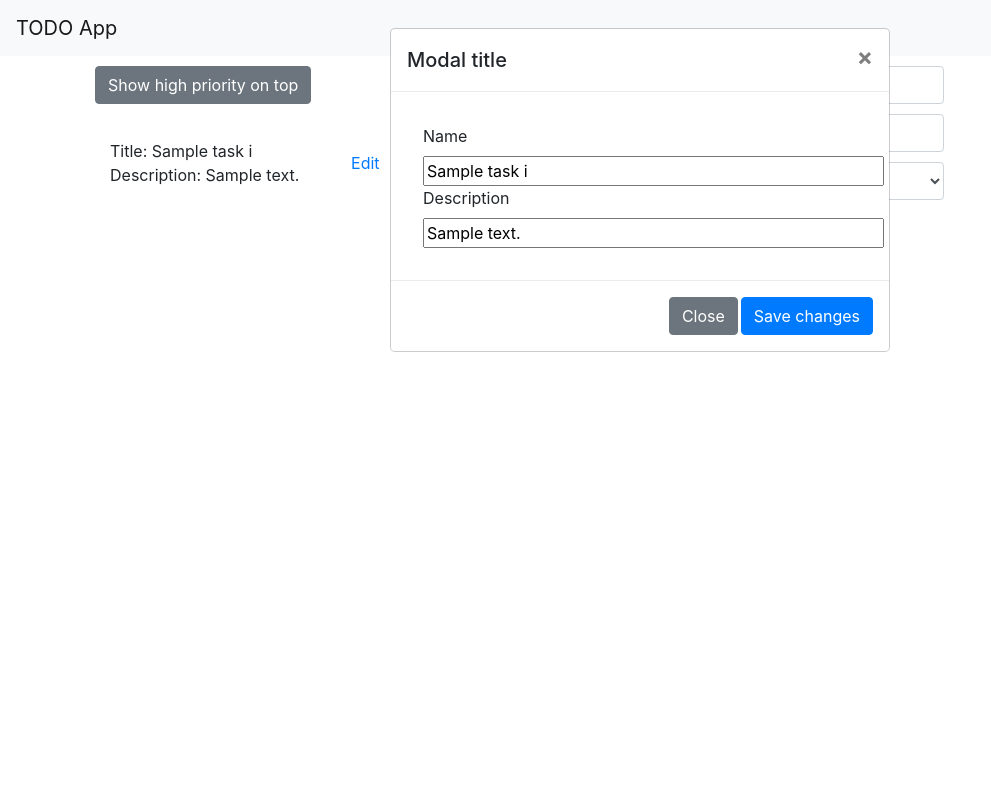
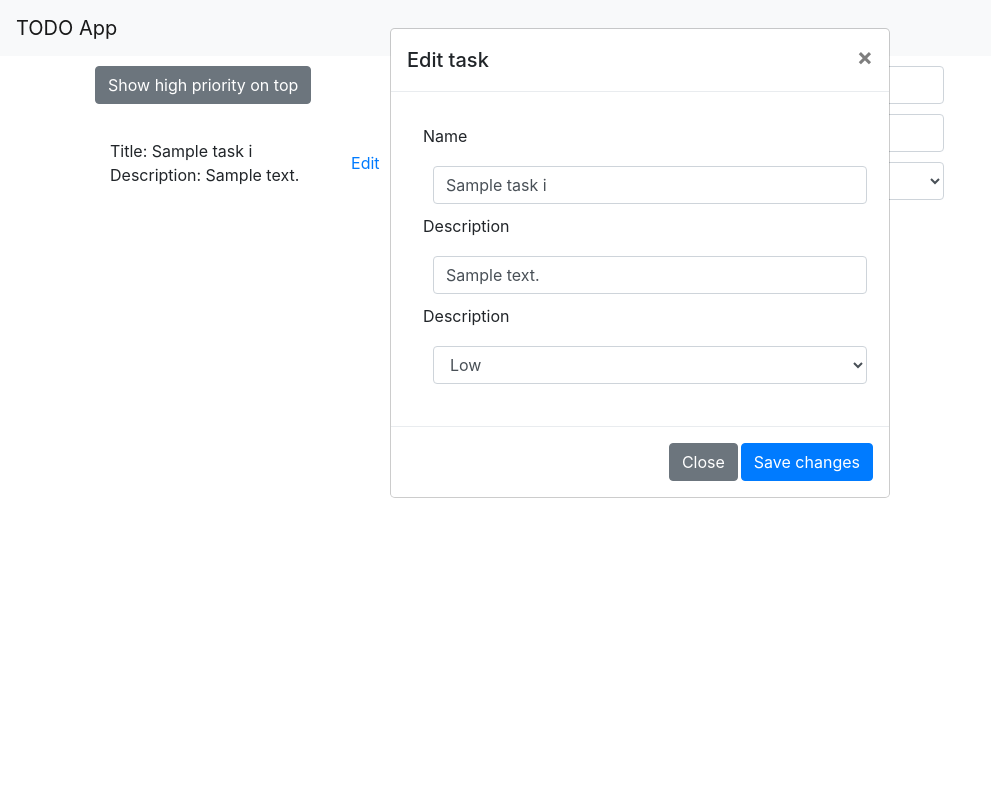
Before and after one commit to gfedorenko/todo_app, a Django app: template todo/templates/todo.html in a window 1280 px wide, after a click on "Edit". Shown: the whole page, without its empty margins (0-991 px from the left). Run offline with Django 3.2, Linux system fonts and the light colour scheme; the template is opened without the code that fills it: most values are stand-ins (such as "Sample title", 1, 10 or a date in 2020); some libraries are stand-ins or nearby versions.

Commit message:
Update dockerfile and update form

```diff
--- a/todo/templates/partials/_tasks.html
+++ b/todo/templates/partials/_tasks.html
@@ -1,6 +1,8 @@
 
 <div id="tasks"
-    class="tasks-list">
+    class="tasks-list"
+    hx-target="#tasks"
+    hx-swap="outerHTML">
     <button
         class="btn btn-secondary btn-sort"
         hx-get="{% url 'tasks' %}"
@@ -26,7 +28,7 @@
                 <div class="modal fade" data-backdrop='false'
                     id="edit{{ task_i.id }}"
                     tabindex="-1"
-                    aria-labelledby="exampleModalLabel" aria-hidden="true">
+                    aria-hidden="true">
                     <div class="modal-dialog">
                         <div class="modal-content">
                             <form hx-put="{% url 'task' task_i.id %}"
@@ -34,8 +36,7 @@
                                 hx-swap="outerHTML">
                                 <div class="modal-header">
                                     <h5 class="modal-title"
-                                        id="exampleModalLabel">Modal
-                                        title</h5>
+                                        id="exampleModalLabel">Edit task</h5>
                                     <button type="button" class="close"
                                         data-dismiss="modal"
                                         aria-label="Close">
@@ -47,17 +48,48 @@
 
                                     <div class="modal-body">
                                         <label>Name</label>
-                                        <input type="text"
+                                        <div>
+                                            <input
+                                                class="form-control form-input"
+                                                type="text"
                                                 name="name" id="name"
                                                 value="{{ task_i.name }}"
                                                 required
                                                 size="40">
+                                        </div>
                                         <label>Description</label>
-                                        <input type="text"
+                                        <div>
+                                            <input
+                                                class="form-control form-input"
+                                                type="text"
                                                 name="desc" id="desc"
                                                 value="{{ task_i.desc }}"
                                                 required
                                                 size="40">
+                                        </div>
+                                        <label>Description</label>
+                                        <div>
+                                            <select
+                                                class="form-control form-input"
+                                                id="priority"
+                                                name="priority"
+                                                selected="{{ task_i.priority}}">
+                                                <option value="{{0}}"
+                                                    {% if task_i.priority == 0 %}
+                                                    selected
+                                                    {% endif %}>Low</option>
+                                                <option
+                                                    value="{{1}}"
+                                                    {% if task_i.priority == 1 %}
+                                                    selected
+                                                    {% endif %}>Normal</option>
+                                                <option
+                                                    value="{{2}}"
+                                                    {% if task_i.priority == 2 %}
+                                                    selected
+                                                    {% endif %}>High</option>
+                                            </select>
+                                        </div>
                                     </div>
 
                                 </div>
```
Also changed, not shown: requirements.txt (+4 -4 lines), README.md, 1 other file. Lines whose indentation alone changed are shown as unchanged.
